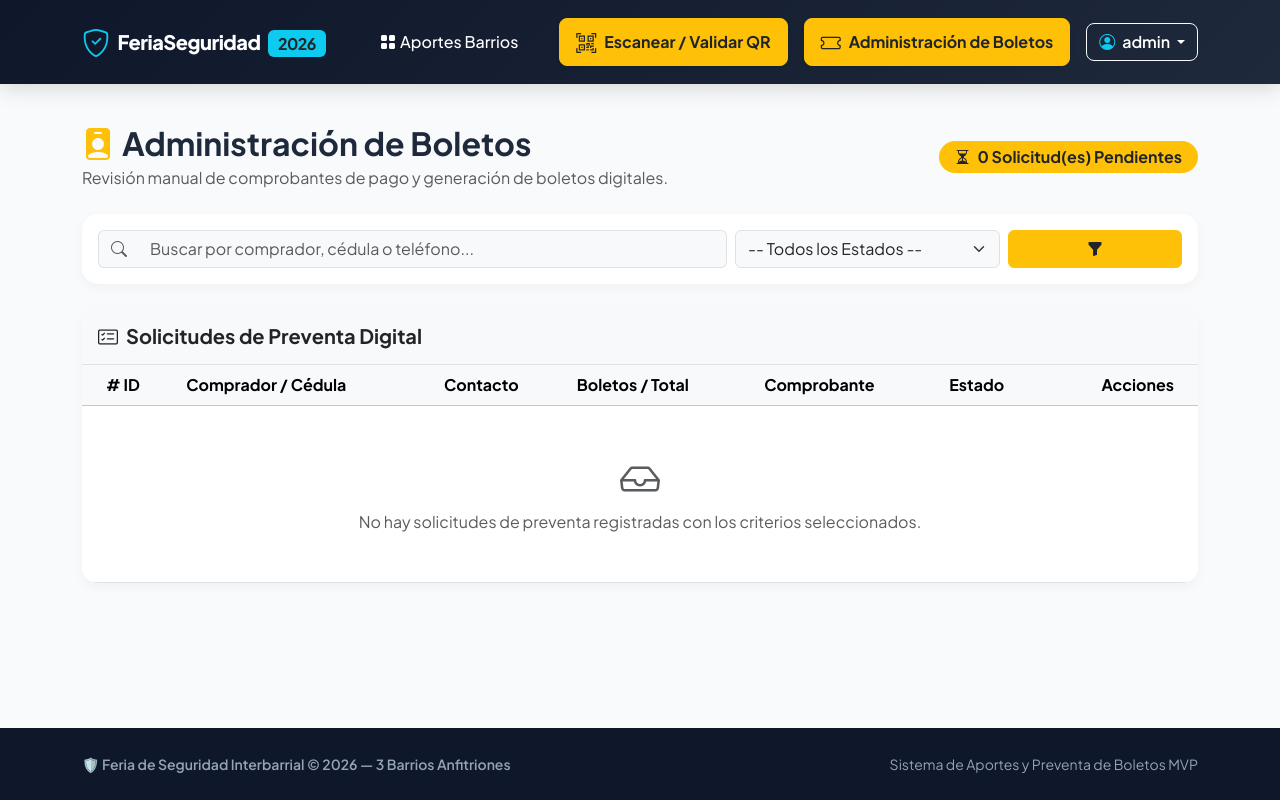
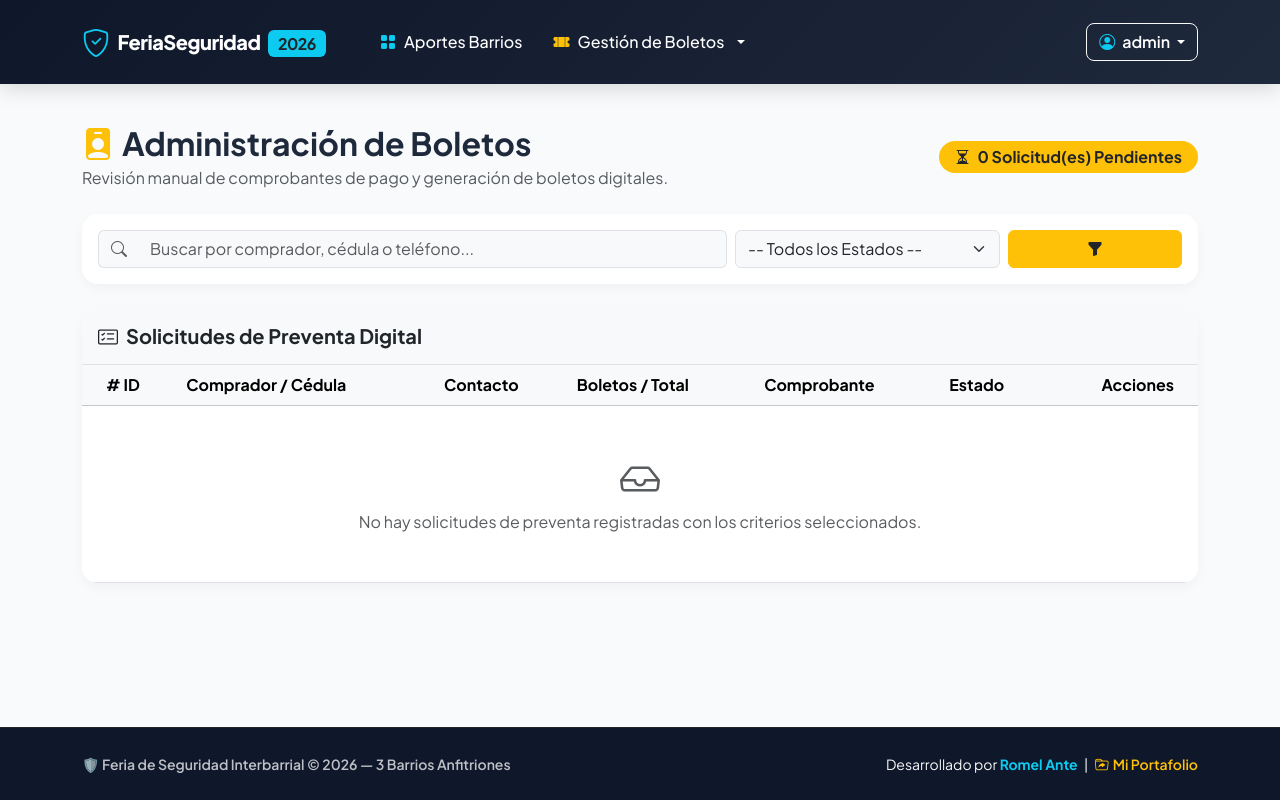
Before and after one commit to RomelAnte/BarrioHub, a Django app: page /admin-boletos/ in a window 1280 px wide. Run offline with Django 5.2, Linux system fonts and the light colour scheme; a user stored in the database is signed in; data that the repository does not hold is empty.

Commit message:
mejorar el header y el footer

```diff
--- a/feria/templates/feria/base.html
+++ b/feria/templates/feria/base.html
@@ -120,41 +120,53 @@
                 <span class="navbar-toggler-icon"></span>
             </button>
 
-            <div class="collapse navbar-collapse" id="navbarMain">
-                <ul class="navbar-nav me-auto mb-2 mb-lg-0 ms-lg-4">
+            <div class="collapse navbar-collapse mt-3 mt-lg-0" id="navbarMain">
+                <ul class="navbar-nav me-auto mb-3 mb-lg-0 ms-lg-4 gap-1">
                     <li class="nav-item">
-                        <a class="nav-link text-white text-opacity-90 d-flex align-items-center gap-1" href="{% url 'aportes_list' %}">
-                            <i class="bi bi-grid-fill"></i> Aportes Barrios
+                        <a class="nav-link text-white text-opacity-90 d-flex align-items-center gap-2" href="{% url 'aportes_list' %}">
+                            <i class="bi bi-grid-fill text-info"></i> <span>Aportes Barrios</span>
                         </a>
                     </li>
-                    <!--<li class="nav-item">
-                        <a class="nav-link text-white text-opacity-90 d-flex align-items-center gap-1" href="{% url 'solicitud_digital' %}">
-                            <i class="bi bi-cart-check-fill"></i> Preventa Digital
+
+                    <!-- MENÚ DESPLEGABLE PARA TODO LO RELACIONADO CON BOLETOS -->
+                    <li class="nav-item dropdown">
+                        <a class="nav-link dropdown-toggle text-white text-opacity-90 d-flex align-items-center gap-2" href="#" id="boletosDropdown" role="button" data-bs-toggle="dropdown" aria-expanded="false">
+                            <i class="bi bi-ticket-perforated-fill text-warning"></i> <span>Gestión de Boletos</span>
                         </a>
-                    </li>-->
+                        <ul class="dropdown-menu dropdown-menu-dark border-0 shadow-lg mt-2" aria-labelledby="boletosDropdown">
+                            <li>
+                                <a class="dropdown-item py-2 d-flex align-items-center gap-2" href="{% url 'validar_qr' %}">
+                                    <i class="bi bi-qr-code-scan text-warning"></i> Escanear / Validar QR
+                                </a>
+                            </li>
+                            <li>
+                                <a class="dropdown-item py-2 d-flex align-items-center gap-2" href="{% url 'admin_boletos' %}">
+                                    <i class="bi bi-ticket text-info"></i> Administración de Boletos
+                                </a>
+                            </li>
+                            <!--<li class="dropdown-divider"></li>
+                            <li>
+                                <a class="dropdown-item py-2 d-flex align-items-center gap-2" href="{% url 'solicitud_digital' %}">
+                                    <i class="bi bi-cart-check-fill text-success"></i> Preventa Digital
+                                </a>
+                            </li>-->
+                        </ul>
+                    </li>
                 </ul>
 
-                <div class="d-flex align-items-center gap-2">
-                    <a href="{% url 'validar_qr' %}" class="btn btn-warning text-dark font-weight-bold fw-bold d-flex align-items-center gap-2 px-3 py-2 rounded-3 shadow-sm me-2">
-                        <i class="bi bi-qr-code-scan fs-5"></i>
-                        <span>Escanear / Validar QR</span>
-                    </a>
-                    <a href="{% url 'admin_boletos' %}" class="btn btn-warning text-dark font-weight-bold fw-bold d-flex align-items-center gap-2 px-3 py-2 rounded-3 shadow-sm me-2">
-                        <i class="bi bi-ticket fs-5"></i>
-                        <span>Administración de Boletos</span>
-                    </a>
+                <!-- MENÚ HAMBURGUESA / BOTONES VERTICALES EN MÓVIL (FLIP-FLOP) -->
+                <div class="d-flex flex-column flex-lg-row align-items-stretch align-items-lg-center gap-2">
                     {% if user.is_authenticated %}
-
-                        <div class="dropdown">
-                            <button class="btn btn-outline-light text-white dropdown-toggle fw-semibold rounded-3" type="button" data-bs-toggle="dropdown">
+                        <div class="dropdown w-100 w-lg-auto">
+                            <button class="btn btn-outline-light text-white dropdown-toggle fw-semibold rounded-3 w-100" type="button" data-bs-toggle="dropdown">
                                 <i class="bi bi-person-circle text-info me-1"></i> {{ user.username }}
                             </button>
-                            <ul class="dropdown-menu dropdown-menu-end shadow">
+                            <ul class="dropdown-menu dropdown-menu-end dropdown-menu-dark shadow">
                                 <li><a class="dropdown-item text-danger fw-semibold" href="{% url 'logout' %}"><i class="bi bi-box-arrow-right me-2"></i>Cerrar Sesión</a></li>
                             </ul>
                         </div>
                     {% else %}
-                        <a href="{% url 'login' %}" class="btn btn-outline-info text-white fw-semibold rounded-3">
+                        <a href="{% url 'login' %}" class="btn btn-outline-info text-white fw-semibold rounded-3 w-100 w-lg-auto text-center py-2 px-3">
                             <i class="bi bi-box-arrow-in-right me-1"></i> Iniciar Sesión
                         </a>
                     {% endif %}
@@ -185,14 +197,19 @@
     </main>
 
     <!-- FOOTER -->
-    <footer class="py-4 text-center text-md-start">
+    <footer class="py-4 text-center text-md-start border-top border-dark">
         <div class="container">
-            <div class="row align-items-center">
-                <div class="col-md-6 text-center text-md-start mb-2 mb-md-0">
-                    <small class="fw-semibold">🛡️ Feria de Seguridad Interbarrial &copy; 2026 — 3 Barrios Anfitriones</small>
+            <div class="row align-items-center g-3">
+                <div class="col-md-6 text-center text-md-start">
+                    <small class="fw-semibold text-light opacity-75">
+                        🛡️ Feria de Seguridad Interbarrial &copy; 2026 — 3 Barrios Anfitriones
+                    </small>
                 </div>
                 <div class="col-md-6 text-center text-md-end">
-                    <small>Sistema de Aportes y Preventa de Boletos MVP</small>
+                    <small class="text-light opacity-90">
+                        Desarrollado por <a href="https://romelante-dev.onrender.com/" target="_blank" class="text-info text-decoration-none fw-bold me-1">Romel Ante</a>
+                        | <a href="https://github.com/RomelAnte/" target="_blank" class="text-warning text-decoration-none fw-semibold ms-1"><i class="bi bi-folder-symlink me-1"></i>Mi Portafolio</a>
+                    </small>
                 </div>
             </div>
         </div>
```
